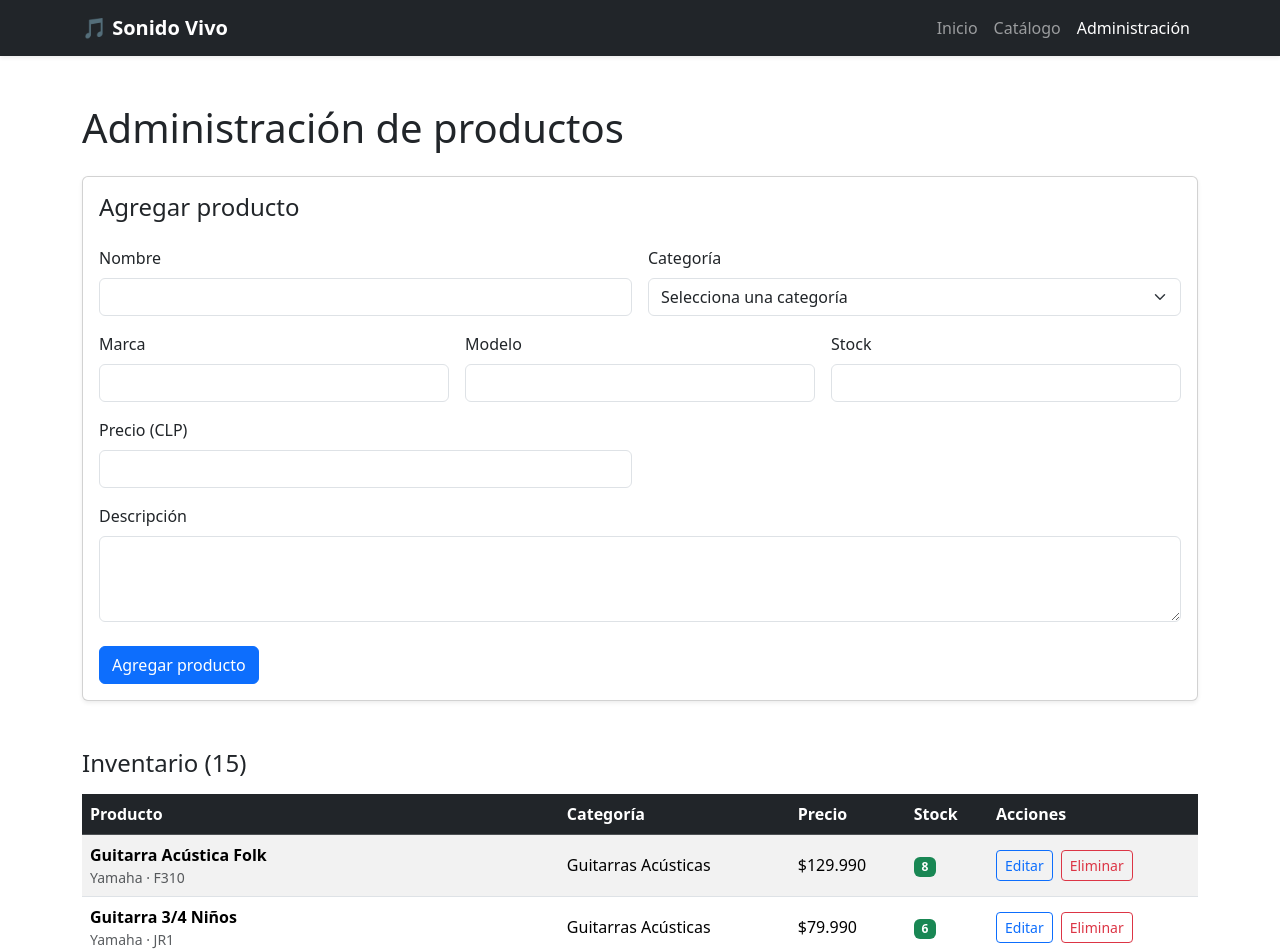
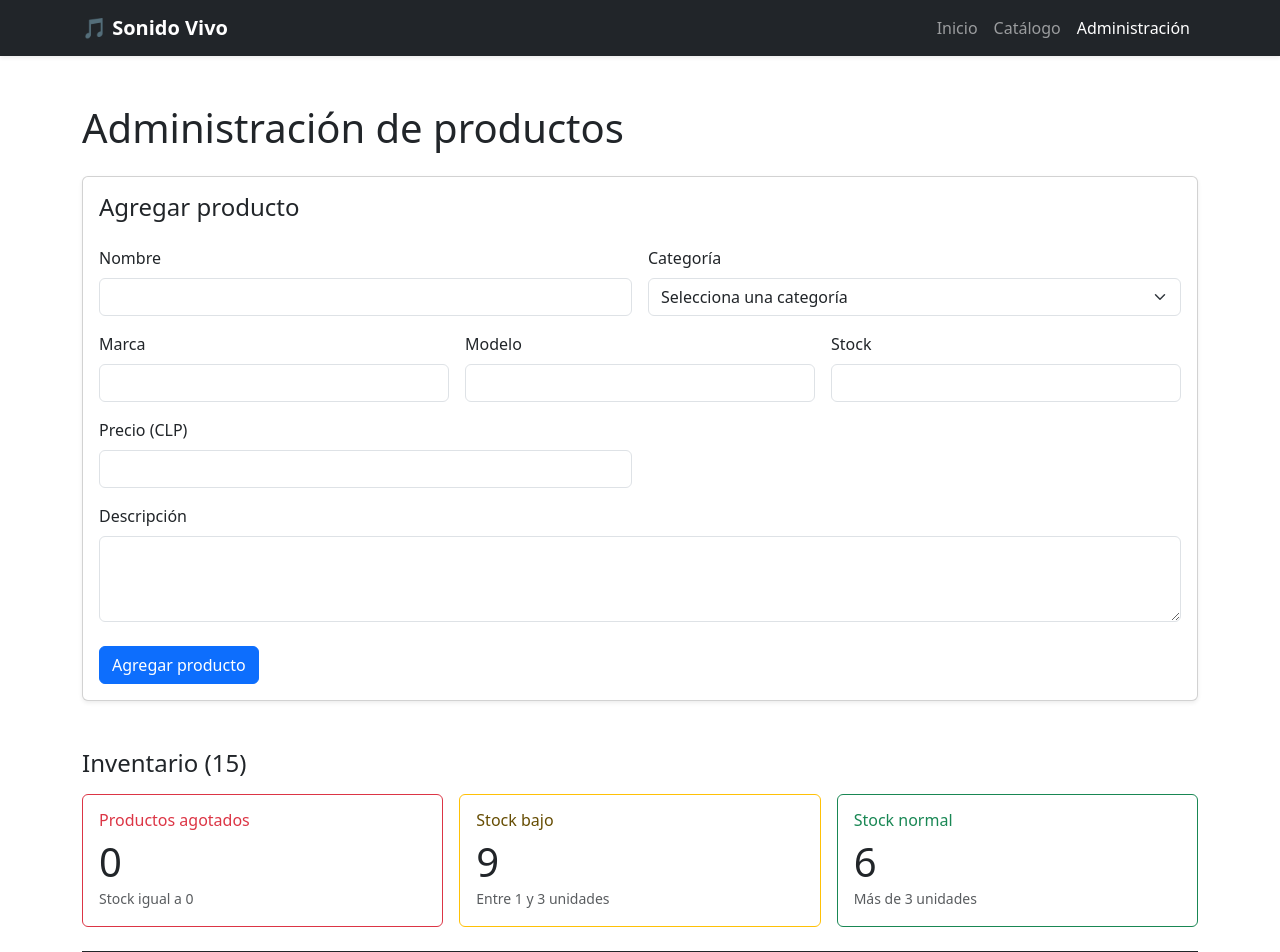
Before and after one commit to Constanza05-ctrl/PS-Sonido-Vivo, a React (Vite) app: page /admin/productos in a window 1280 px wide. Shown: the top 952 px of the page. Built offline with nearby package versions, Linux system fonts and the light colour scheme.

Commit message:
agregar resumen de inventario y alertas de stock

```diff
--- a/src/pages/AdminProductos.jsx
+++ b/src/pages/AdminProductos.jsx
@@ -15,11 +15,30 @@ const formularioInicial = {
 }
 
 function AdminProductos() {
-  const { productos, agregarProducto, actualizarProducto, eliminarProducto } = useProductos()
+  const {
+    productos,
+    agregarProducto,
+    actualizarProducto,
+    eliminarProducto
+  } = useProductos()
+
   const [formulario, setFormulario] = useState(formularioInicial)
   const [productoEnEdicion, setProductoEnEdicion] = useState(null)
   const [mensaje, setMensaje] = useState('')
   const [errores, setErrores] = useState({})
+
+  const productosAgotados = productos.filter(
+    producto => Number(producto.stock) === 0
+  ).length
+
+  const productosStockBajo = productos.filter(
+    producto => Number(producto.stock) > 0 &&
+      Number(producto.stock) <= 3
+  ).length
+
+  const productosStockNormal = productos.filter(
+    producto => Number(producto.stock) > 3
+  ).length
 
   function manejarCambio(evento) {
     const { name, value } = evento.target
@@ -116,7 +135,9 @@ function AdminProductos() {
         {mensaje && (
           <div
             className={`alert ${
-              Object.keys(errores).length > 0 ? 'alert-danger' : 'alert-info'
+              Object.keys(errores).length > 0
+                ? 'alert-danger'
+                : 'alert-info'
             }`}
             role="status"
           >
@@ -133,7 +154,9 @@ function AdminProductos() {
             <form onSubmit={manejarEnvio}>
               <div className="row g-3">
                 <div className="col-md-6">
-                  <label htmlFor="nombre" className="form-label">Nombre</label>
+                  <label htmlFor="nombre" className="form-label">
+                    Nombre
+                  </label>
                   <input
                     id="nombre"
                     name="nombre"
@@ -150,7 +173,9 @@ function AdminProductos() {
                 </div>
 
                 <div className="col-md-6">
-                  <label htmlFor="categoria" className="form-label">Categoría</label>
+                  <label htmlFor="categoria" className="form-label">
+                    Categoría
+                  </label>
                   <select
                     id="categoria"
                     name="categoria"
@@ -174,7 +199,9 @@ function AdminProductos() {
                 </div>
 
                 <div className="col-md-4">
-                  <label htmlFor="marca" className="form-label">Marca</label>
+                  <label htmlFor="marca" className="form-label">
+                    Marca
+                  </label>
                   <input
                     id="marca"
                     name="marca"
@@ -191,7 +218,9 @@ function AdminProductos() {
                 </div>
 
                 <div className="col-md-4">
-                  <label htmlFor="modelo" className="form-label">Modelo</label>
+                  <label htmlFor="modelo" className="form-label">
+                    Modelo
+                  </label>
                   <input
                     id="modelo"
                     name="modelo"
@@ -208,7 +237,9 @@ function AdminProductos() {
                 </div>
 
                 <div className="col-md-4">
-                  <label htmlFor="stock" className="form-label">Stock</label>
+                  <label htmlFor="stock" className="form-label">
+                    Stock
+                  </label>
                   <input
                     id="stock"
                     name="stock"
@@ -228,7 +259,9 @@ function AdminProductos() {
                 </div>
 
                 <div className="col-md-6">
-                  <label htmlFor="precio" className="form-label">Precio (CLP)</label>
+                  <label htmlFor="precio" className="form-label">
+                    Precio (CLP)
+                  </label>
                   <input
                     id="precio"
                     name="precio"
@@ -248,7 +281,9 @@ function AdminProductos() {
                 </div>
 
                 <div className="col-12">
-                  <label htmlFor="descripcion" className="form-label">Descripción</label>
+                  <label htmlFor="descripcion" className="form-label">
+                    Descripción
+                  </label>
                   <textarea
                     id="descripcion"
                     name="descripcion"
@@ -286,7 +321,43 @@ function AdminProductos() {
         </section>
 
         <section>
-          <h2 className="h4 mb-3">Inventario ({productos.length})</h2>
+          <h2 className="h4 mb-3">
+            Inventario ({productos.length})
+          </h2>
+
+          <div className="row g-3 mb-4">
+            <div className="col-12 col-md-4">
+              <div className="card border-danger h-100">
+                <div className="card-body">
+                  <h3 className="h6 text-danger">Productos agotados</h3>
+                  <p className="display-6 mb-0">{productosAgotados}</p>
+                  <small className="text-muted">Stock igual a 0</small>
+                </div>
+              </div>
+            </div>
+
+            <div className="col-12 col-md-4">
+              <div className="card border-warning h-100">
+                <div className="card-body">
+                  <h3 className="h6 text-warning-emphasis">Stock bajo</h3>
+                  <p className="display-6 mb-0">{productosStockBajo}</p>
+                  <small className="text-muted">
+                    Entre 1 y 3 unidades
+                  </small>
+                </div>
+              </div>
+            </div>
+
+            <div className="col-12 col-md-4">
+              <div className="card border-success h-100">
+                <div className="card-body">
+                  <h3 className="h6 text-success">Stock normal</h3>
+                  <p className="display-6 mb-0">{productosStockNormal}</p>
+                  <small className="text-muted">Más de 3 unidades</small>
+                </div>
+              </div>
+            </div>
+          </div>
 
           <div className="table-responsive">
             <table className="table table-striped table-hover align-middle">
@@ -320,9 +391,9 @@ function AdminProductos() {
                     <td>
                       <span
                         className={
-                          producto.stock === 0
+                          Number(producto.stock) === 0
                             ? 'badge text-bg-danger'
-                            : producto.stock <= 3
+                            : Number(producto.stock) <= 3
                               ? 'badge text-bg-warning'
                               : 'badge text-bg-success'
                         }
```
